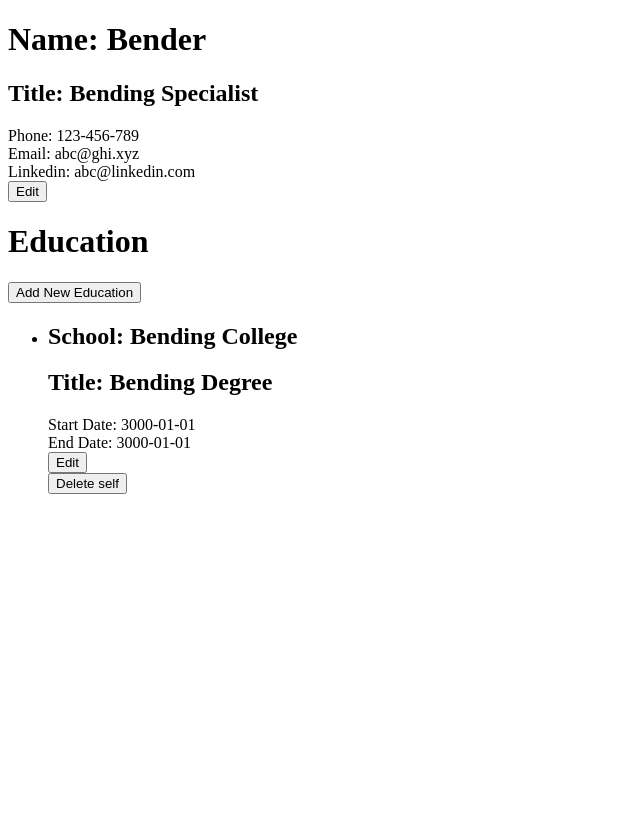
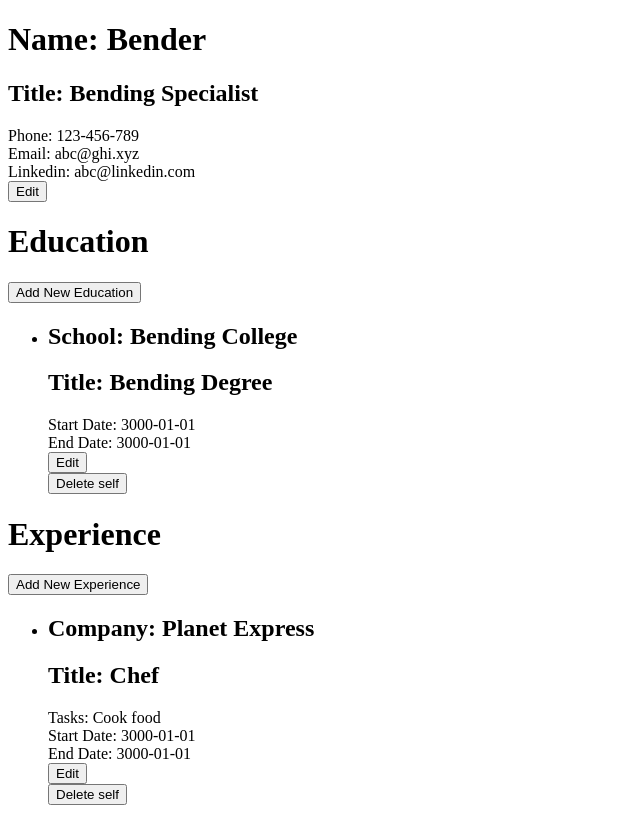
Before and after one commit to pcho101/top-cv-application, a React (Create React App) app: page / in a window 1280 px wide. Shown: the whole page, without its empty margins (0-640 px from the left). Before the commit the page ends 800 px from the top, so only its background shows below. Built offline with nearby package versions, Linux system fonts and the light colour scheme.

Commit message:
Add Experience component

```diff
--- a/src/App.js
+++ b/src/App.js
@@ -1,6 +1,7 @@
 import React, { Component } from "react";
 import Education from "./components/Education";
 import General from "./components/General";
+import Experience from "./components/Experience";
 
 class App extends Component {
   constructor() {
@@ -16,6 +17,8 @@ class App extends Component {
         />
         <Education
         />
+        <Experience
+        />
       </div>
     )
   }
--- /dev/null
+++ b/src/components/Experience.js
@@ -0,0 +1,156 @@
+import React, { Component } from "react";
+
+class Experience extends Component {
+  constructor() {
+    super();
+
+    this.editContent = this.editContent.bind(this);
+    this.onSubmitForm = this.onSubmitForm.bind(this);
+    this.handleInputChange = this.handleInputChange.bind(this);
+
+    this.addNewContent = this.addNewContent.bind(this);
+    this.deleteContent = this.deleteContent.bind(this);
+
+    this.state = {
+      history: [{
+        id: 0,
+        company: "Planet Express",
+        title: "Chef",
+        tasks: "Cook food",
+        dateStart: "3000-01-01",
+        dateEnd: "3000-01-01",
+
+        visible: true,
+      }],
+    };
+  }
+
+  editContent(e) {
+    const i = Number(e.target.id);
+    const history = this.state.history.map((element, index) => {
+      if (index === i) {
+        element.visible = element.visible ? false : true;
+      }
+      return element;
+    })
+    this.setState({
+      history: history,
+    })
+  }
+
+  onSubmitForm(e) {
+    e.preventDefault();
+    this.editContent(e);
+  }
+
+  handleInputChange(e) {
+    const i = Number(e.target.parentElement.id);
+    const history = this.state.history.map((element, index) => {
+      if (index === i) {
+        if(e.target.id === 'company') element.company = e.target.value;
+        if(e.target.id === 'title') element.title = e.target.value;
+        if(e.target.id === 'tasks') element.tasks = e.target.value;
+        if(e.target.id === 'dateStart') element.dateStart = e.target.value;
+        if(e.target.id === 'dateStart') element.dateEnd = e.target.value;
+      }
+      return element;
+    })
+    this.setState({
+      history: history,
+    })
+  }
+
+  addNewContent(e) {
+    const history = this.state.history;
+    const number = this.state.history.length;
+    this.setState({
+      history: history.concat([{
+        id: number,
+        company: '',
+        title: '',
+        tasks: '',
+        dateStart: '',
+        dateEnd: '',
+
+        visible: true,
+      }]),
+    });
+  }
+
+  deleteContent(e) {
+    const history = this.state.history.filter((element, index) => index !== Number(e.target.id));
+    this.setState({
+      history: history,
+    });
+  }
+
+  render() {
+    const history = this.state.history;
+    const moves = history.map((element, index) => {
+      return (
+        <li key={index}>
+          <div className="Content" style={{display: this.state.history[index].visible ? "block" : "none"}}>
+            <h2>Company: {this.state.history[index].company}</h2>
+            <h2>Title: {this.state.history[index].title}</h2>
+            <div>Tasks: {this.state.history[index].tasks}</div>
+            <div>Start Date: {this.state.history[index].dateStart}</div>
+            <div>End Date: {this.state.history[index].dateEnd}</div>
+            <button id={index} onClick={this.editContent}>Edit</button>
+          </div>
+          <button id={index} onClick={this.deleteContent}>Delete self</button>
+          <form
+            id={index}
+            style={{display: !this.state.history[index].visible ? "block" : "none"}}
+            onSubmit={this.onSubmitForm}
+          >
+            <label htmlFor="company">Company</label>
+            <input
+              id="company"
+              type="text"
+              value={this.state.history[index].company}
+              onChange={this.handleInputChange}
+            />
+            <label htmlFor="title">Title</label>
+            <input
+              id="title"
+              type="text"
+              value={this.state.history[index].title}
+              onChange={this.handleInputChange}
+            />
+            <label htmlFor="tasks">Tasks</label>
+            <input
+              id="tasks"
+              type="text"
+              value={this.state.history[index].tasks}
+              onChange={this.handleInputChange}
+            />
+            <label htmlFor="dateStart">Start Date</label>
+            <input
+              id="dateStart"
+              type="date"
+              value={this.state.history[index].dateStart}
+              onChange={this.handleInputChange}
+              />
+            <label htmlFor="dateEnd">End Date</label>
+            <input
+              id="dateEnd"
+              type="date"
+              value={this.state.history[index].dateEnd}
+              onChange={this.handleInputChange}
+            />
+            <button type="submit">Submit</button>
+          </form>
+        </li>
+      );
+    });
+    return (
+      <div className="Experience">
+        <h1>Experience</h1>
+        <button onClick={this.addNewContent}>Add New Experience</button>
+        <ul>{moves}</ul>
+      </div>
+    )
+  }
+}
+
+export default Experience;
```
